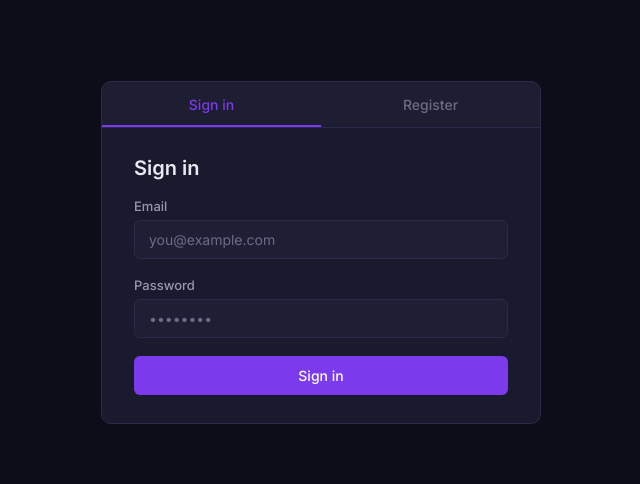
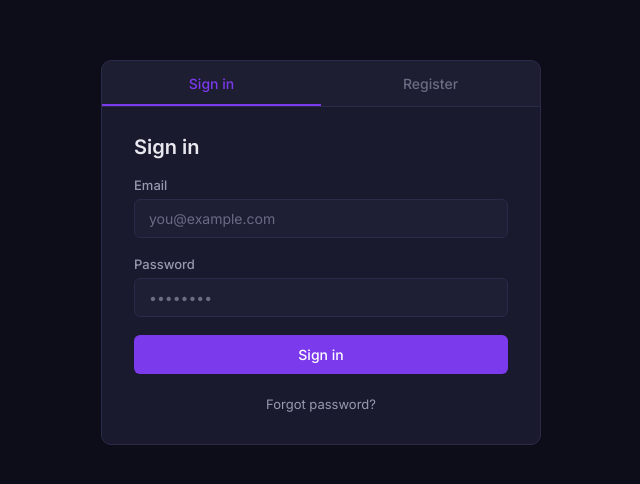
Before and after one commit to mpirvulescu/Respondy, a React (Vite) app in the folder client/: page / in a window 1280 px wide. Shown: the part 148-632 px from the top of the page, without its empty margins (319-959 px from the left). Built offline with nearby package versions, Linux system fonts and the light colour scheme.

Commit message:
Add forget passwrod

```diff
--- a/client/src/api/auth.js
+++ b/client/src/api/auth.js
@@ -44,6 +44,17 @@ export async function loginUser({ email, password }) {
   return data; // { user, token }
 }
 
+export async function forgotPassword(email) {
+  const res = await fetch(`${BASE_URL}/forgot-password`, {
+    method: 'POST',
+    headers: { 'Content-Type': 'application/json' },
+    body: JSON.stringify({ email }),
+  });
+  const data = await res.json();
+  if (!res.ok) throw new Error(data.message || 'Request failed');
+  return data;
+}
+
 export async function logoutUser(token) {
   const res = await fetch(`${BASE_URL}/logout`, {
     method: 'POST',
--- a/client/src/auth.css
+++ b/client/src/auth.css
@@ -153,3 +153,26 @@ body {
 
 .auth-form__submit:hover:not(:disabled) { background: var(--primary-hover); }
 .auth-form__submit:disabled { opacity: 0.5; cursor: not-allowed; }
+
+.auth-form__success {
+  font-size: 13px;
+  color: #22c55e;
+  background: #0d2818;
+  border: 1px solid #1a4a2a;
+  border-radius: var(--radius-sm);
+  padding: 10px 14px;
+}
+
+.auth-form__link {
+  background: none;
+  border: none;
+  color: var(--text-muted);
+  font-family: inherit;
+  font-size: 13px;
+  cursor: pointer;
+  padding: 4px 0;
+  text-align: center;
+  transition: color 0.2s;
+}
+.auth-form__link:hover { color: var(--primary); }
+.auth-form__link:disabled { opacity: 0.5; cursor: not-allowed; }
--- a/client/src/components/auth/loginForm.jsx
+++ b/client/src/components/auth/loginForm.jsx
@@ -1,5 +1,7 @@
+import { useState }    from 'react';
 import { useAuth }     from '../../context/authContext';
 import { useAuthForm } from '../../hooks/useAuthForm';
+import { forgotPassword } from '../../api/auth';
 
 const INITIAL = { email: '', password: '' };
 
@@ -17,10 +19,36 @@ export default function LoginForm({ onSuccess }) {
     validate,
   );
 
+  const [resetMsg, setResetMsg]       = useState('');
+  const [resetError, setResetError]   = useState('');
+  const [resetLoading, setResetLoading] = useState(false);
+
+  const handleForgot = async () => {
+    setResetMsg('');
+    setResetError('');
+
+    if (!fields.email || !/\S+@\S+\.\S+/.test(fields.email)) {
+      setResetError('Enter your email address above first');
+      return;
+    }
+
+    setResetLoading(true);
+    try {
+      const data = await forgotPassword(fields.email);
+      setResetMsg(data.message);
+    } catch (err) {
+      setResetError(err.message);
+    } finally {
+      setResetLoading(false);
+    }
+  };
+
   return (
     <form className="auth-form" onSubmit={handleSubmit} noValidate>
       <h2 className="auth-form__title">Sign in</h2>
       {error && <p className="auth-form__error" role="alert">{error}</p>}
+      {resetError && <p className="auth-form__error" role="alert">{resetError}</p>}
+      {resetMsg && <p className="auth-form__success" role="status">{resetMsg}</p>}
       <label className="auth-form__label">
         Email
         <input className="auth-form__input" type="email" name="email"
@@ -32,7 +60,15 @@ export default function LoginForm({ onSuccess }) {
           value={fields.password} onChange={handleChange} placeholder="••••••••" autoComplete="current-password" />
       </label>
       <button className="auth-form__submit" type="submit" disabled={loading}>
-        {loading ? 'Signing in…' : 'Sign in'}
+        {loading ? 'Signing in\u2026' : 'Sign in'}
+      </button>
+      <button
+        className="auth-form__link"
+        type="button"
+        onClick={handleForgot}
+        disabled={resetLoading}
+      >
+        {resetLoading ? 'Sending\u2026' : 'Forgot password?'}
       </button>
     </form>
   );
```
